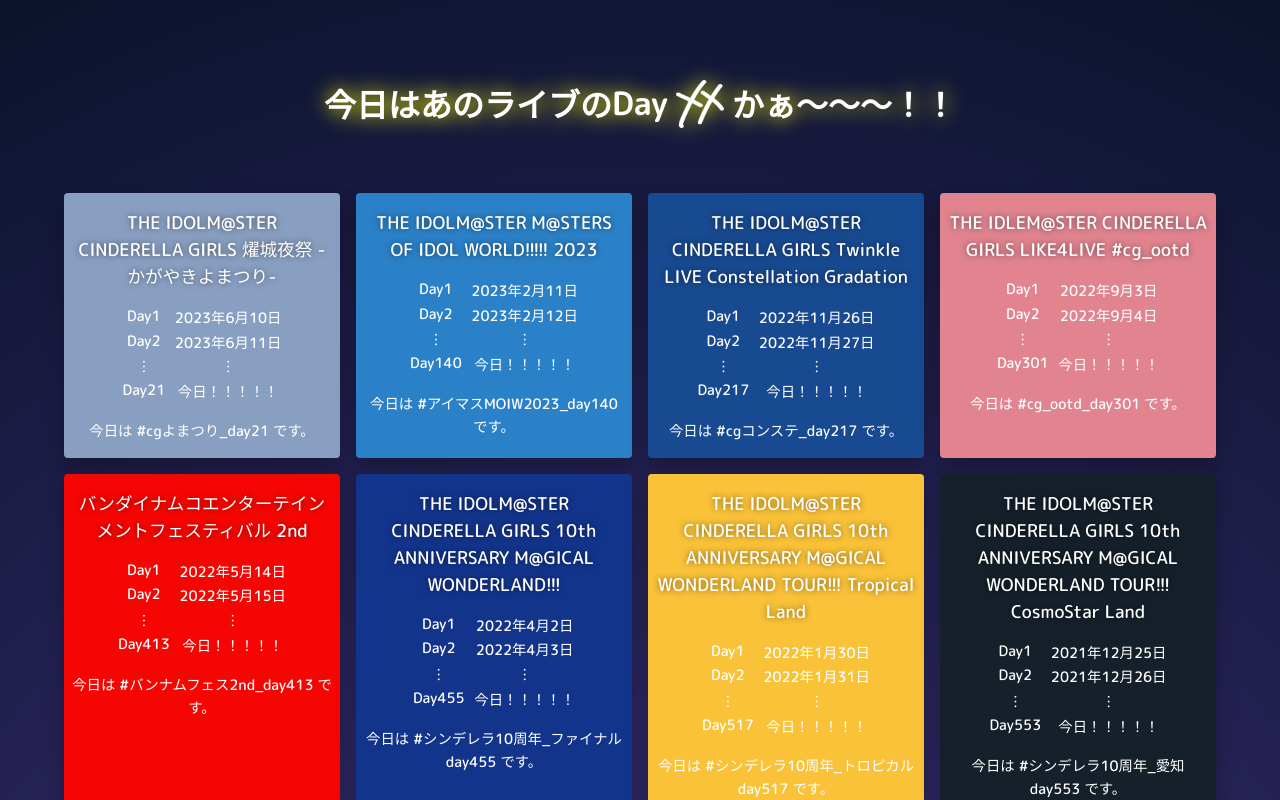
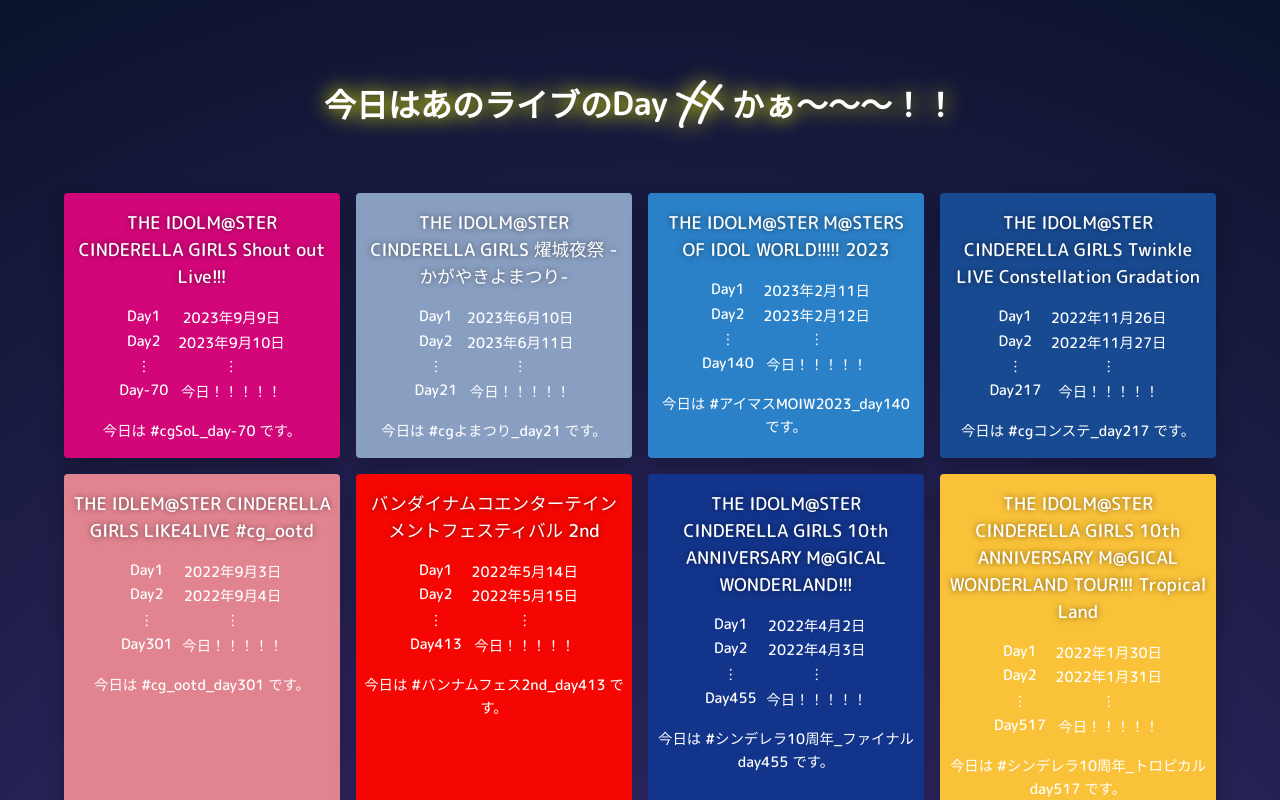
Before and after one commit to mhousetree/cg-day-x, a React (Create React App) app: page / in a window 1280 px wide. Shown: the top 800 px of the page. Built offline with nearby package versions, Linux system fonts and the light colour scheme.

Commit message:
Add cgSoL

```diff
--- a/src/lives.ts
+++ b/src/lives.ts
@@ -12,6 +12,13 @@
 };
 
 export const lives: LiveInfo[] = [
+  {
+    title: "THE IDOLM@STER CINDERELLA GIRLS Shout out Live!!!",
+    date: new Date("2023-9-9"),
+    days: 2,
+    color: "#d30679",
+    tweetType: { kind: "HashtagWithDay", hashtag: "cgSoL_day" },
+  },
   {
     title: "THE IDOLM@STER CINDERELLA GIRLS 燿城夜祭 -かがやきよまつり-",
     date: new Date("2023/6/10"),
```
